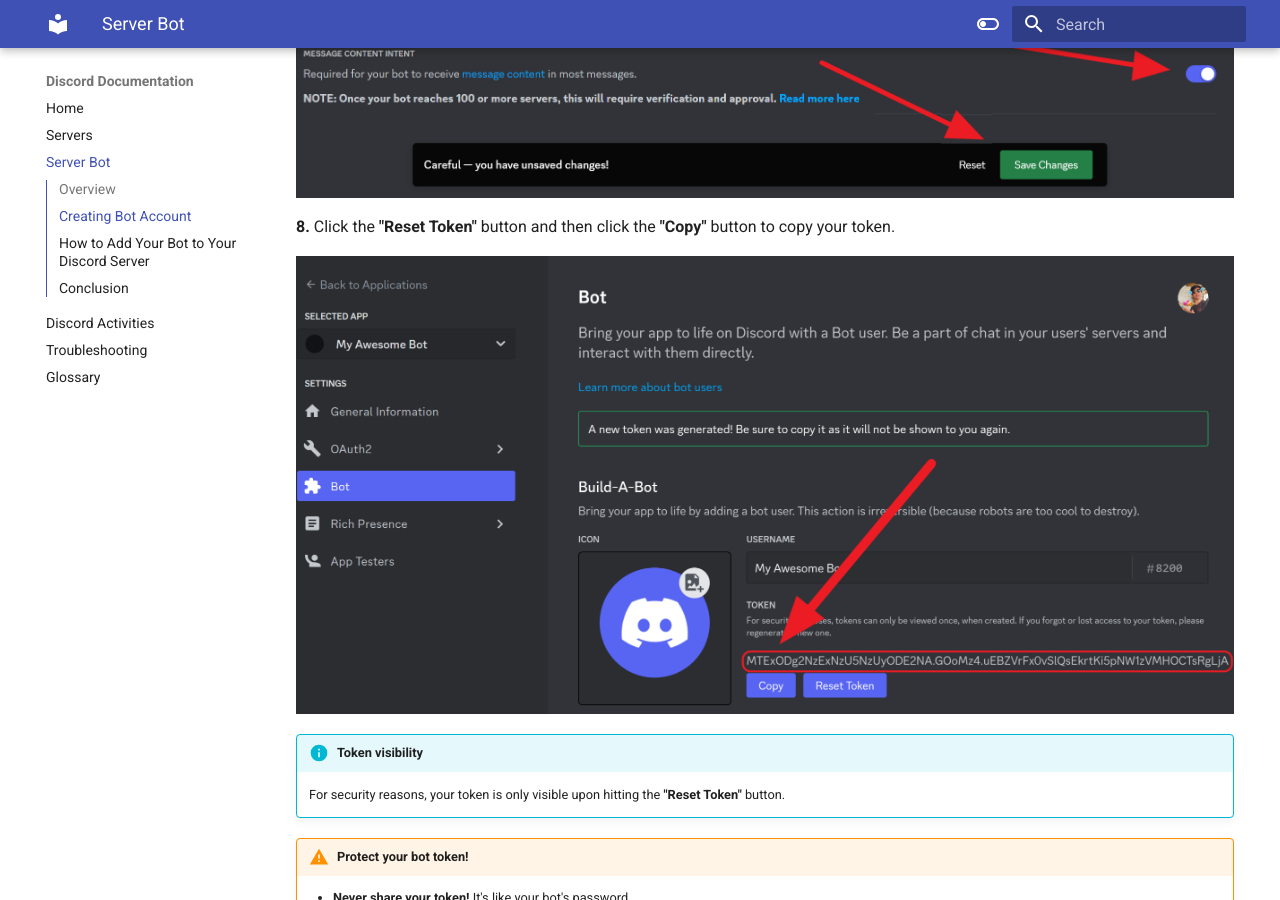
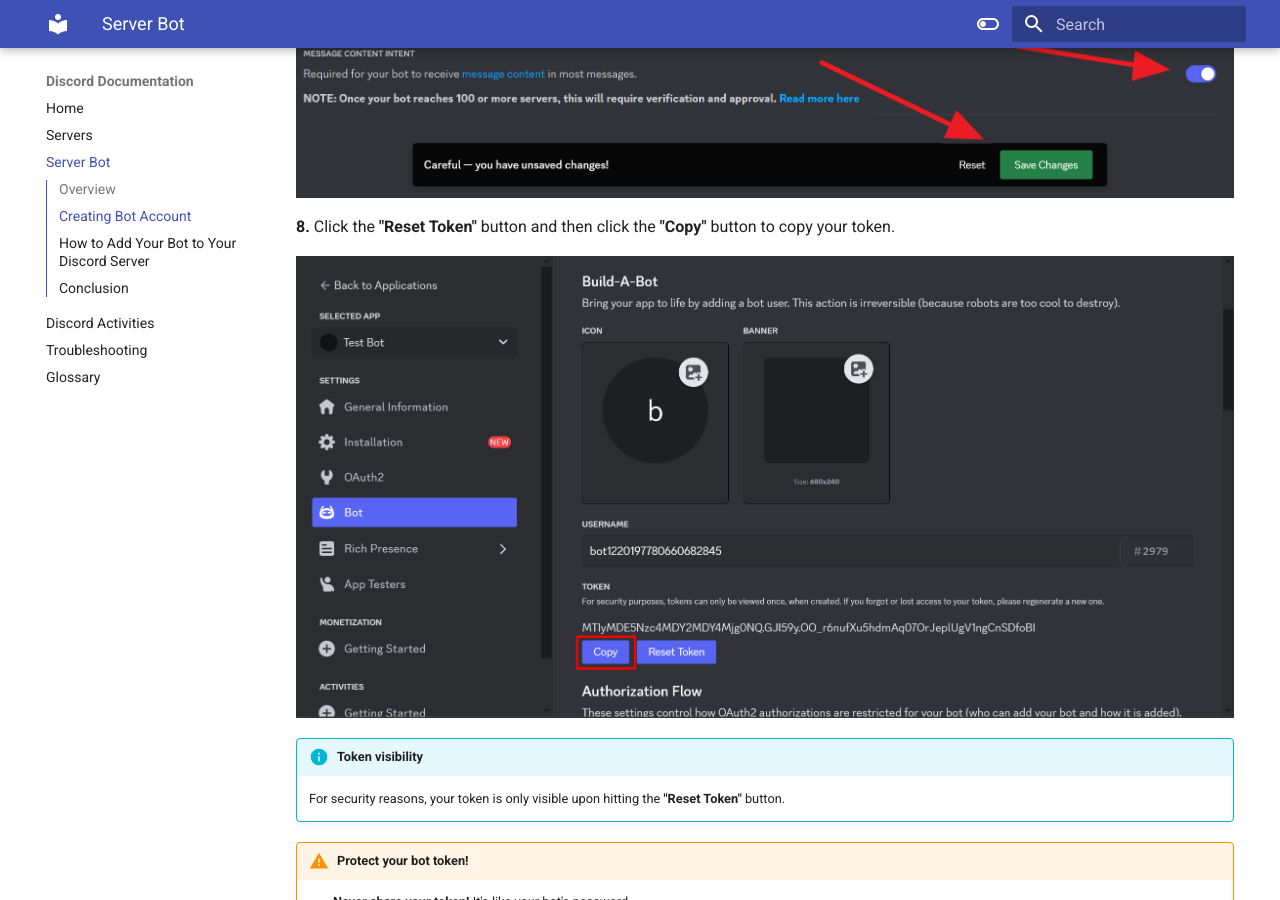
Before and after one commit to marcangelo1/Discord-Documentation, an MkDocs documentation site: the page built from docs/Task2.md, in a window 1280 px wide and 900 px high, scrolled down 3030 px. Built offline with MkDocs 1.6.1 and Material for MkDocs 9.7.7, drawn with Linux system fonts in a browser that asks for light colours.

Commit message:
Update Task image 8

```diff
--- a/docs/Task2.md
+++ b/docs/Task2.md
@@ -74,7 +74,7 @@
 **8.** Click the **"Reset Token"** button and then click the **"Copy"** button to copy your token.
 
 <figure markdown="span">
-  ![](Assets/Task2 Assets/TokenCopyButton.png){ width="8000" }
+  ![](Assets/Task2 Assets/CopyButton.png){ width="8800" }
 </figure>
 !!! Info "Token visibility"
     For security reasons, your token is only visible upon hitting the **"Reset Token"** button.
```
Also changed, not shown: docs/Assets/Task2 Assets/CopyButton.png (added), docs/Assets/Task2 Assets/TokenCopyButton.png (deleted).
